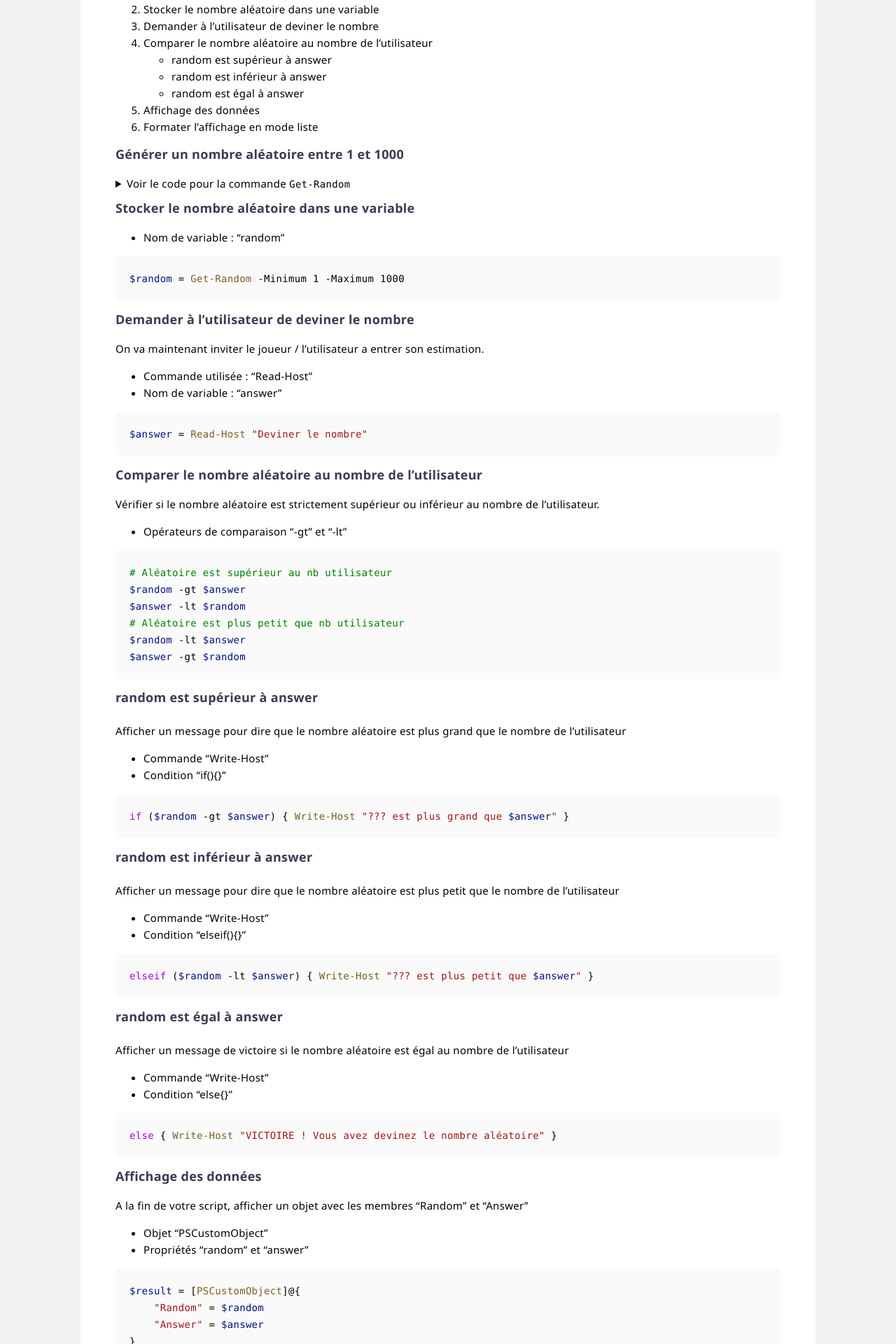
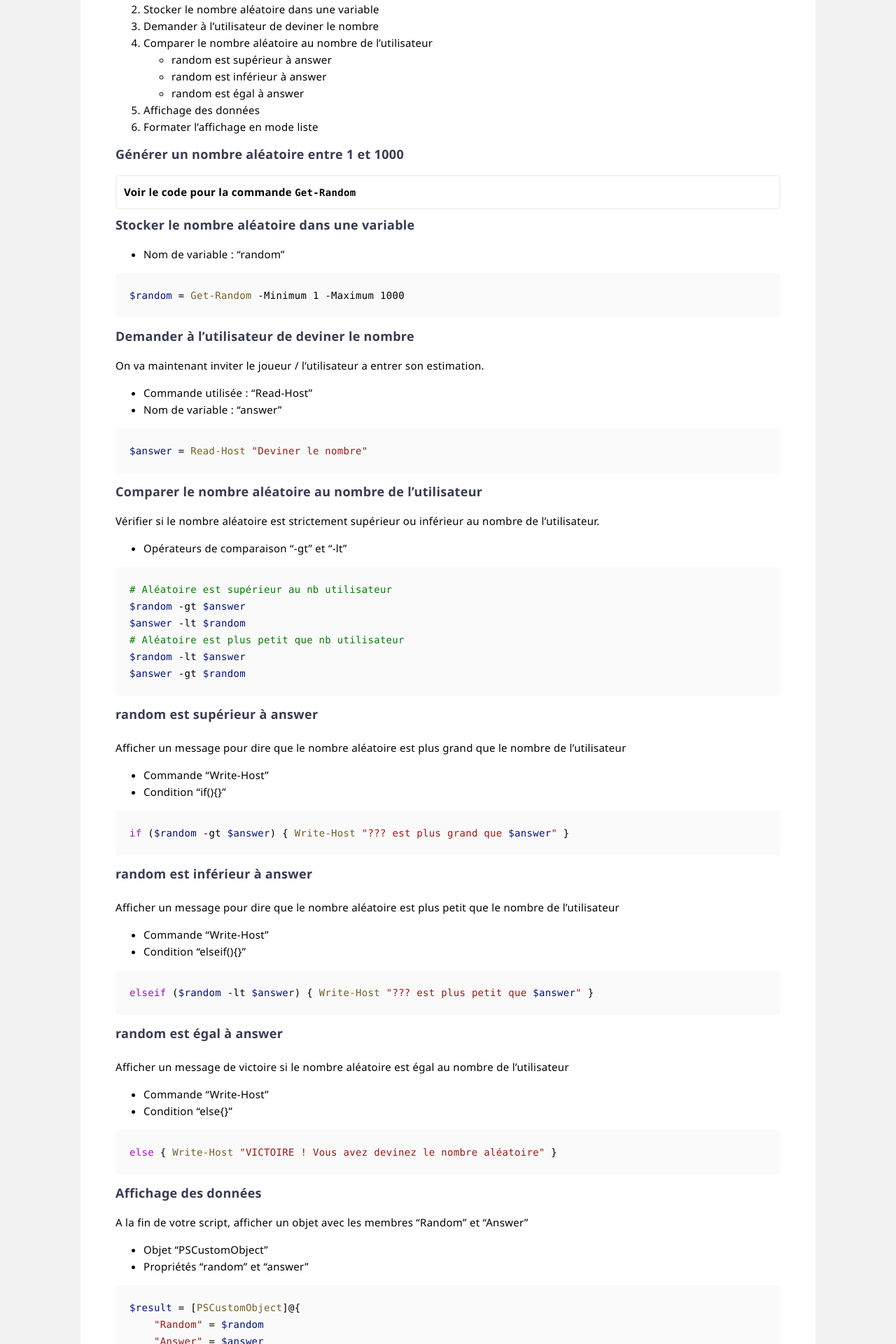
Before and after one commit to leobouard/leobouard.github.io, a Jekyll site: the page built from _posts/2022-10-21-cours-pratique-posh-1.md, in a window 1280 px wide. Shown: the part 903-2823 px from the top of the page at 70% size. Built offline with Jekyll 4.4.1, drawn with Linux system fonts in a browser that asks for light colours.

Commit message:
Update style.scss

```diff
--- a/assets/css/style.scss
+++ b/assets/css/style.scss
@@ -206,6 +206,17 @@ section {
         margin-inline: 0;
     }
 
+    details {
+        border: 2px solid #f2f2f2;
+        border-radius: 5px;
+        padding: 10px;
+    }
+
+    details > summary {
+        list-style: none;
+        font-weight: 600;
+    }
+
     /* --- CODE --- */
 
     pre, code {
```
